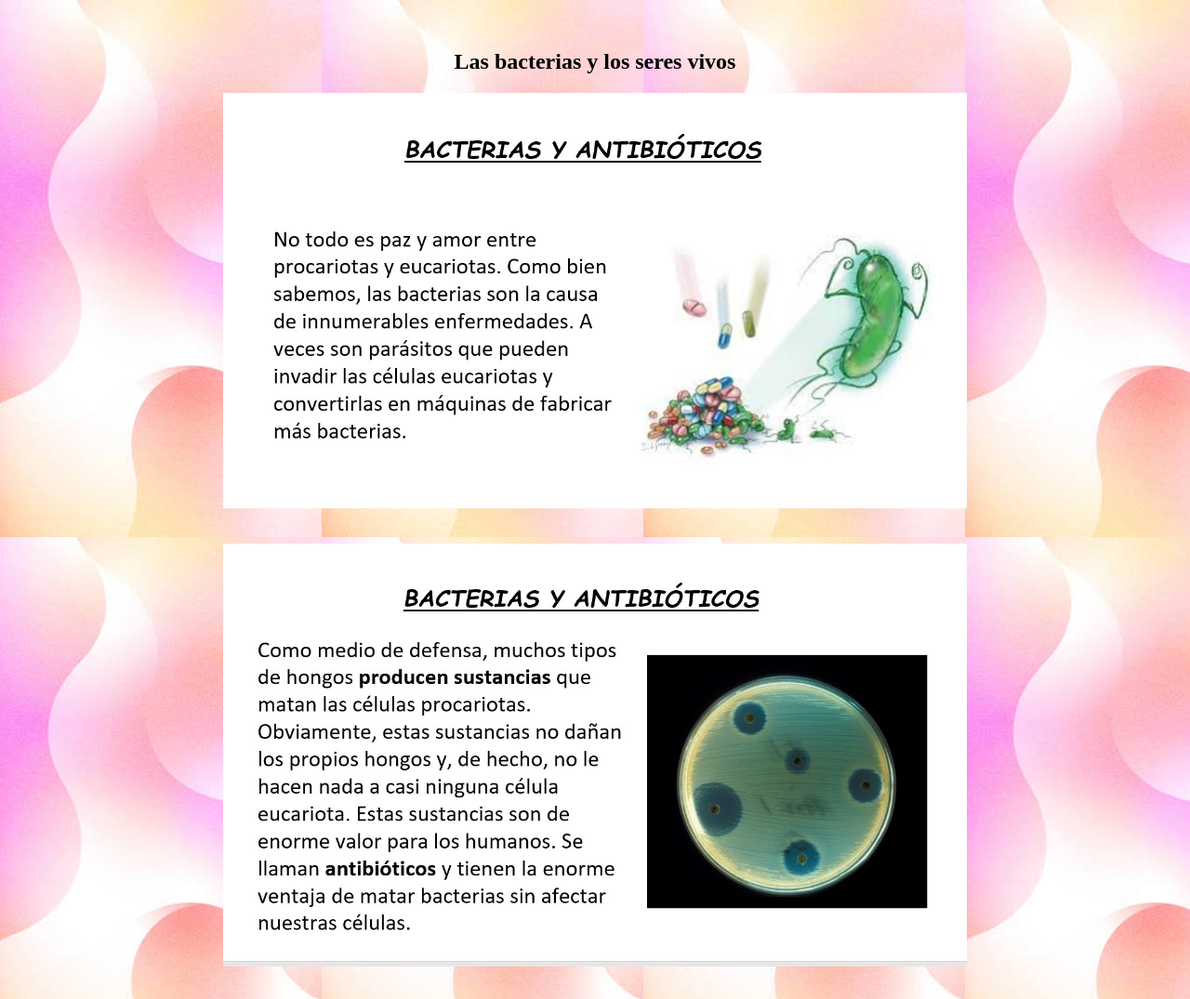
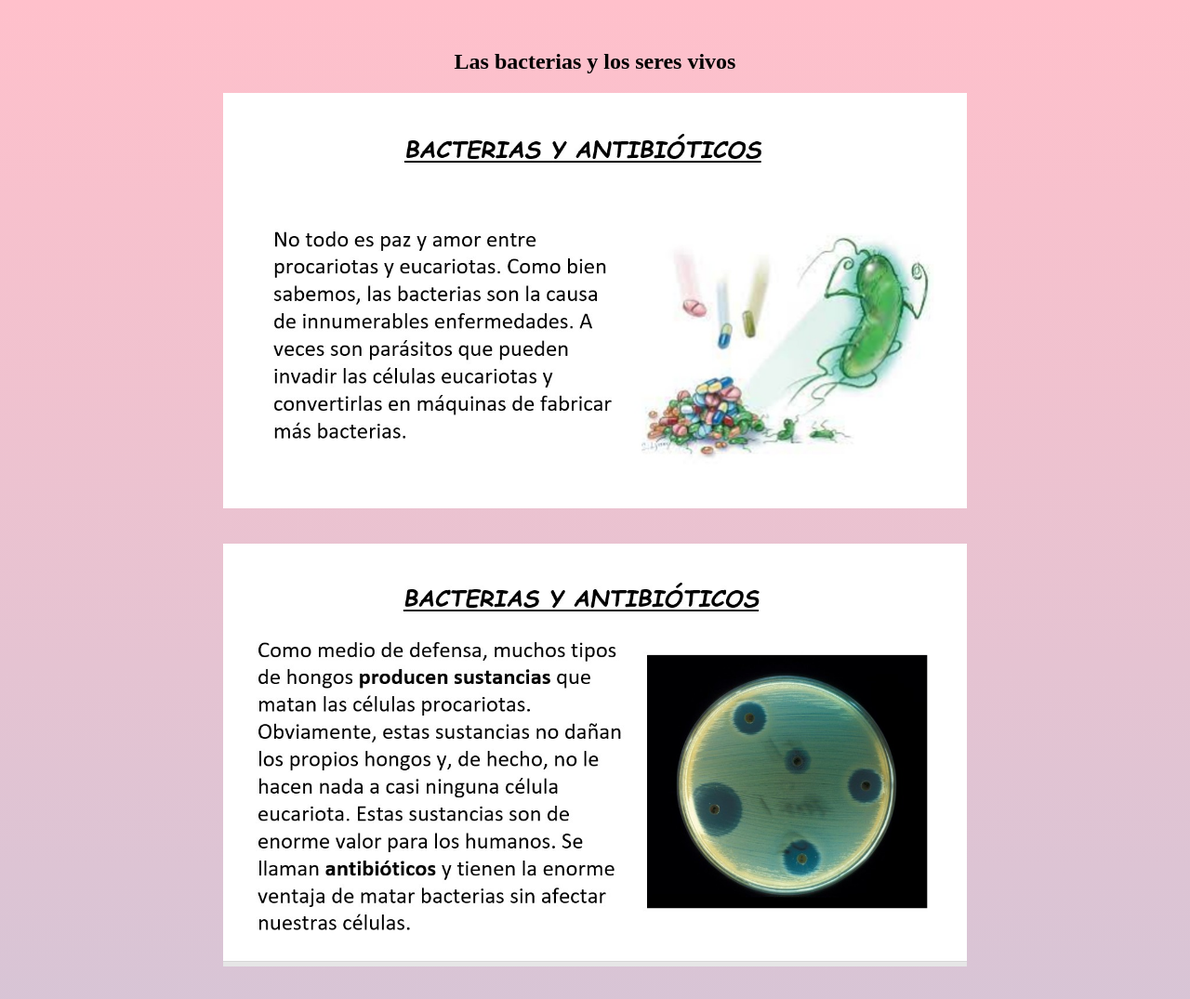
Before and after one commit to cfp6mendozamarco-lang/sitio-de-celula-2, a plain HTML site: page bacterias.html in a window 1280 px wide. Shown: the top 1075 px of the page at 93% size. Drawn offline with Linux system fonts and the light colour scheme.

Commit message:
Add gradient background style to bacterias.html
Added a style block to set a gradient background for the body.

```diff
--- a/bacterias.html
+++ b/bacterias.html
@@ -6,6 +6,12 @@
     <meta name="viewport" content="width=device-width, initial-scale=1.0">
     <link rel="stylesheet" href="styles.css" />
     <title>Bacterias</title>
+    <style>
+        body {
+            min-height: 100vh;
+            background: linear-gradient(to bottom, pink, skyblue);
+        }
+    </style>
 </head>
 
 <body>
```
